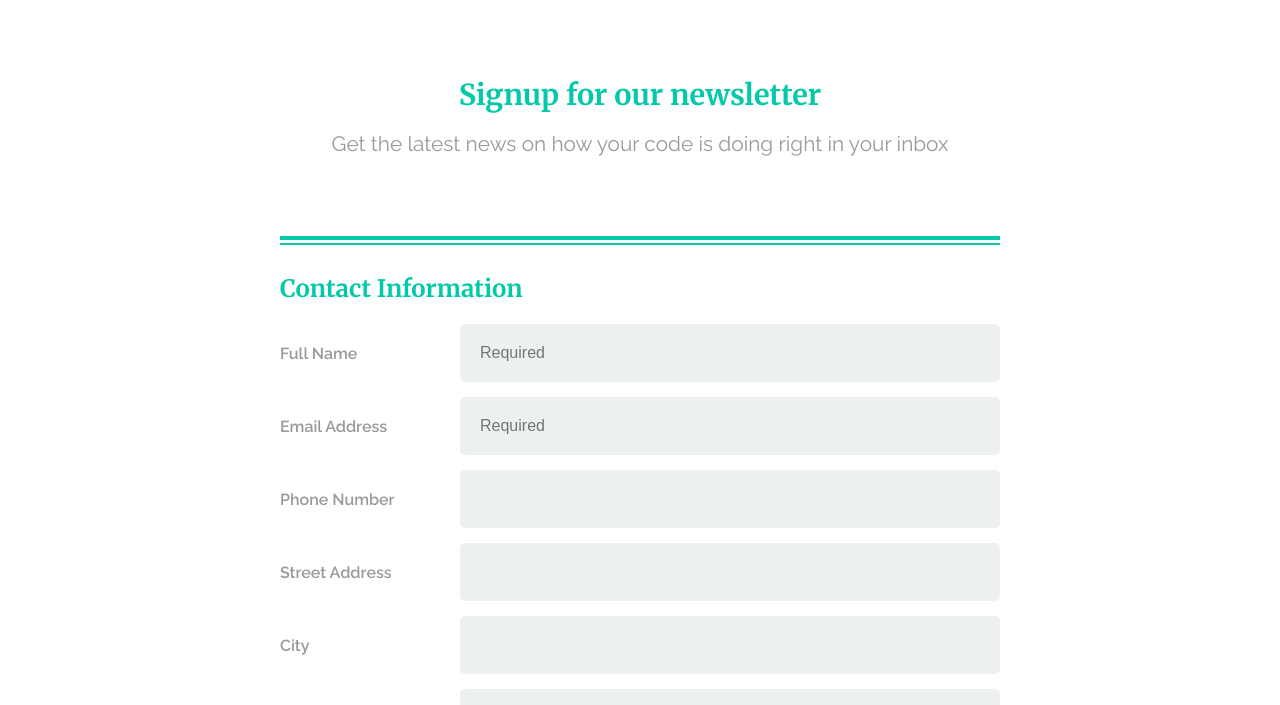
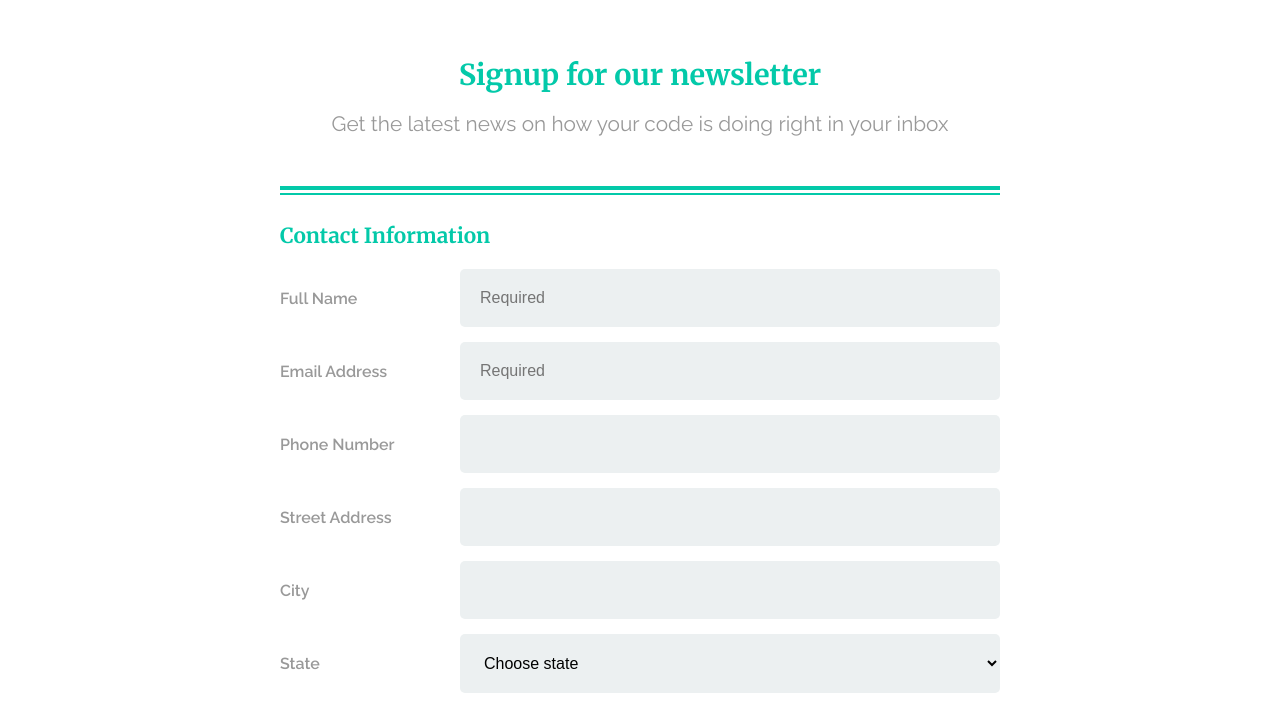
Before and after one commit to navidmayel/online-registration-form, a plain HTML site: page index.html in a window 1280 px wide. Shown: the part 91-796 px from the top of the page. Drawn offline with Linux system fonts and the light colour scheme.

Commit message:
Fixed issues
Changed the h2 elements needed to legend elements and added transition
effects to the button and input types.

```diff
--- a/css/main.css
+++ b/css/main.css
@@ -12,7 +12,8 @@ body {
 }
 
 h1,
-h2 {
+h2,
+legend {
 	font-family: 'Merriweather', serif;
 }
 
@@ -64,7 +65,12 @@ fieldset {
 }
 
 
-
+legend {
+	font-size: 1.3em;
+	font-weight: bold;
+	padding: 20px 0 20px;
+	/*margin-top: 30px;*/
+}
 
 /******************************
 HEADING
@@ -165,11 +171,21 @@ button {
 	font-family: 'Merriweather', serif;
 }
 
+button:hover {
+	background-color: rgba(3,201,169, 0.8);
+	transition: 0.4s ease-in-out;
+}
+
 input:focus {
 	background-color: #dde4e6;
 	border: 1px solid rgb(3, 201, 169);
+	transition: 0.4s ease-in-out;
 }
 
+textarea:focus {
+	transition: 0.4s ease-in-out;
+
+}
 /*********************************
 FOOTER
 **********************************/
@@ -188,7 +204,8 @@ COLORS
 
 /*------GENERAL------*/
 
-h2 {
+h2,
+legend {
 	color: #03C9A9;
 }
 
--- a/css/responsive.css
+++ b/css/responsive.css
@@ -80,7 +80,7 @@ body {
 /*------HEADING------*/
 
   .signup {
-  	padding: 50px;
+  	padding: 30px 0 20px;
   }
 
   .signup h2 {
--- a/index.html
+++ b/index.html
@@ -23,7 +23,7 @@
 		<section>
 			<form action="index.html" method="post">
 				<fieldset class="contact-info">
-					<h2>Contact Information</h2>
+					<legend>Contact Information</legend>
 					<label for="name">Full Name</label>
 					<input type="text" id="name" name="user_name" placeholder="Required">
 
@@ -101,7 +101,7 @@
 				<hr class="b-gap">
 
 				<fieldset>
-					<h2 class="nl-heading">Newsletter</h2>
+					<legend>Newsletter</legend>
 					<label>Select the newsletters you would like to receive</label>
 					<input type="checkbox" id="html_news" value="html_news" name="user_devnews">
 					<label for="html_news" class="light">HTML News</label><br>
```
